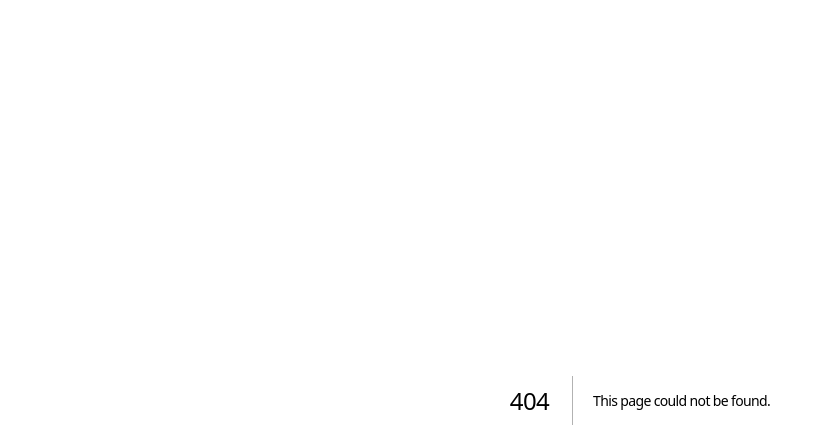
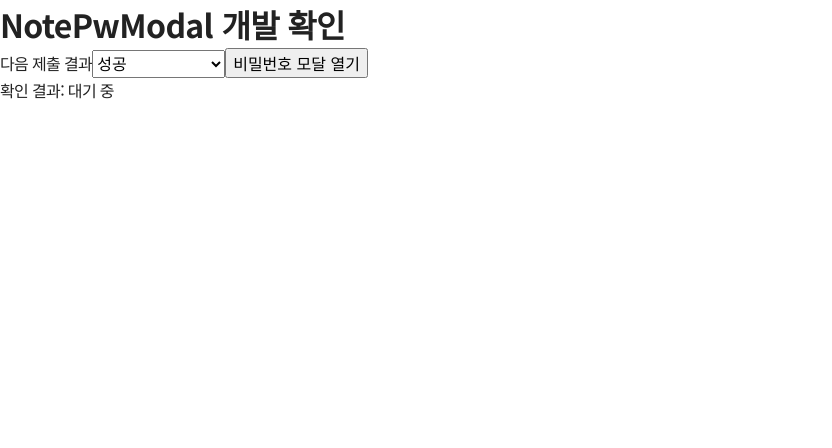
Before and after one commit to JEJU-Ratus/est_fe13_final_project, a Next.js app: page /dev/notepwmodal in a window 1280 px wide. Before the commit this address had no page. Shown: the top 448 px of the page, without its empty margins (0-832 px from the left). Built offline with nearby package versions, Linux system fonts and the light colour scheme.

Commit message:
feat : dev에서 동작 확인

```diff
--- /dev/null
+++ b/src/app/(dev)/dev/notepwmodal/page.js
@@ -0,0 +1,85 @@
+"use client";
+
+import { useState } from "react";
+import NotePwModal from "@/components/NotePwModal";
+
+const MOCK_DELAY = 800;
+
+export default function NotePwModalDevPage() {
+  const [isOpen, setIsOpen] = useState(false);
+  const [isSubmitting, setIsSubmitting] = useState(false);
+  const [errorMessage, setErrorMessage] = useState("");
+  const [mockResult, setMockResult] = useState("success");
+  const [resultMessage, setResultMessage] = useState("대기 중");
+
+  function handleModalOpen() {
+    setErrorMessage("");
+    setResultMessage("모달 열림");
+    setIsOpen(true);
+  }
+
+  function handleModalClose() {
+    setErrorMessage("");
+    setIsSubmitting(false);
+    setResultMessage("사용자가 모달을 닫았습니다.");
+    setIsOpen(false);
+  }
+
+  function handleMockResultChange(event) {
+    setMockResult(event.target.value);
+    setErrorMessage("");
+  }
+
+  async function handlePasswordSubmit() {
+    setIsSubmitting(true);
+    setErrorMessage("");
+    setResultMessage("비밀번호 확인 중");
+
+    await new Promise((resolve) => setTimeout(resolve, MOCK_DELAY));
+
+    if (mockResult === "invalid") {
+      setErrorMessage("비밀번호가 일치하지 않습니다.");
+      setResultMessage("비밀번호 불일치");
+      setIsSubmitting(false);
+      return;
+    }
+
+    if (mockResult === "system-error") {
+      setResultMessage("시스템 오류가 호출 측으로 전달되었습니다.");
+      setIsSubmitting(false);
+      setIsOpen(false);
+      return;
+    }
+
+    setResultMessage("비밀번호 확인 성공(이동 및 세션 저장 없음)");
+    setIsSubmitting(false);
+    setIsOpen(false);
+  }
+
+  return (
+    <main>
+      <h1>NotePwModal 개발 확인</h1>
+
+      <label htmlFor="mock-result">다음 제출 결과</label>
+      <select id="mock-result" value={mockResult} onChange={handleMockResultChange}>
+        <option value="success">성공</option>
+        <option value="invalid">비밀번호 불일치</option>
+        <option value="system-error">시스템 오류 전달</option>
+      </select>
+
+      <button type="button" onClick={handleModalOpen}>
+        비밀번호 모달 열기
+      </button>
+
+      <p aria-live="polite">확인 결과: {resultMessage}</p>
+
+      <NotePwModal
+        isOpen={isOpen}
+        isSubmitting={isSubmitting}
+        errorMessage={errorMessage}
+        onSubmit={handlePasswordSubmit}
+        onClose={handleModalClose}
+      />
+    </main>
+  );
+}
```
